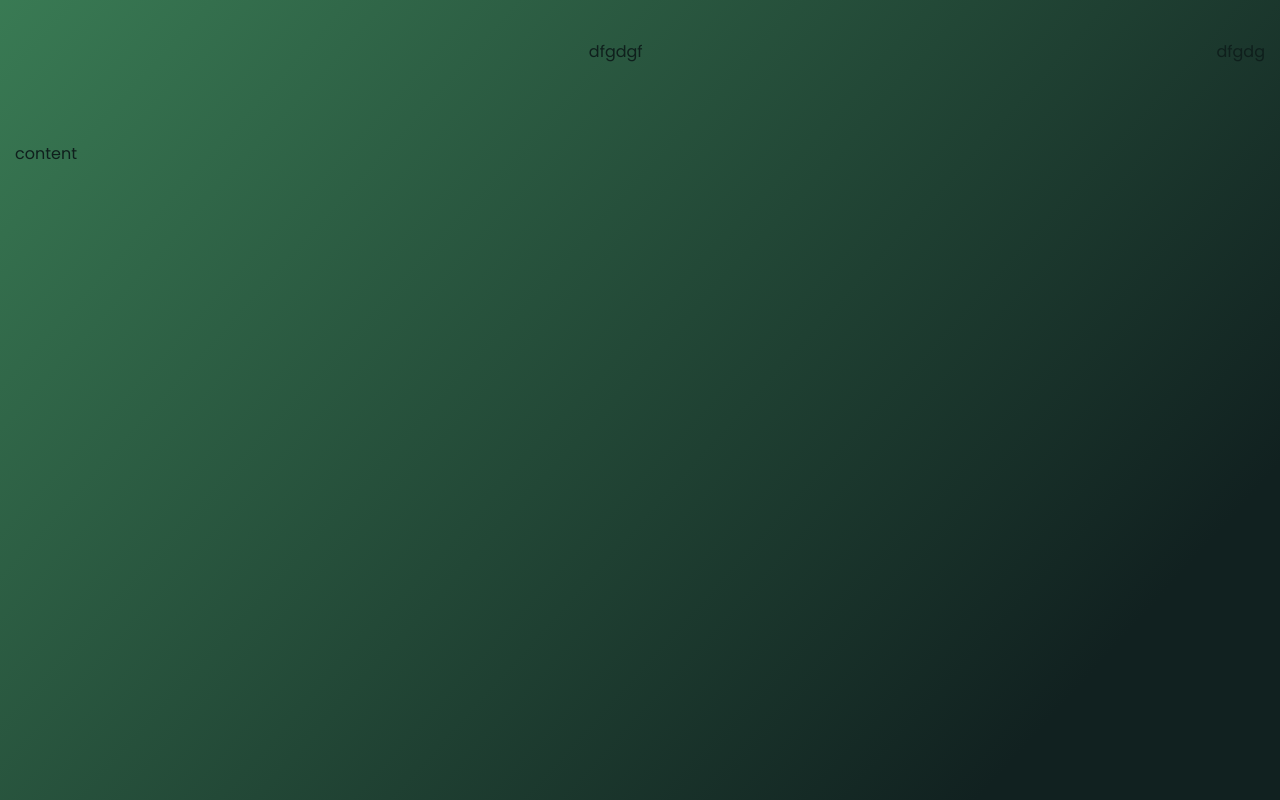
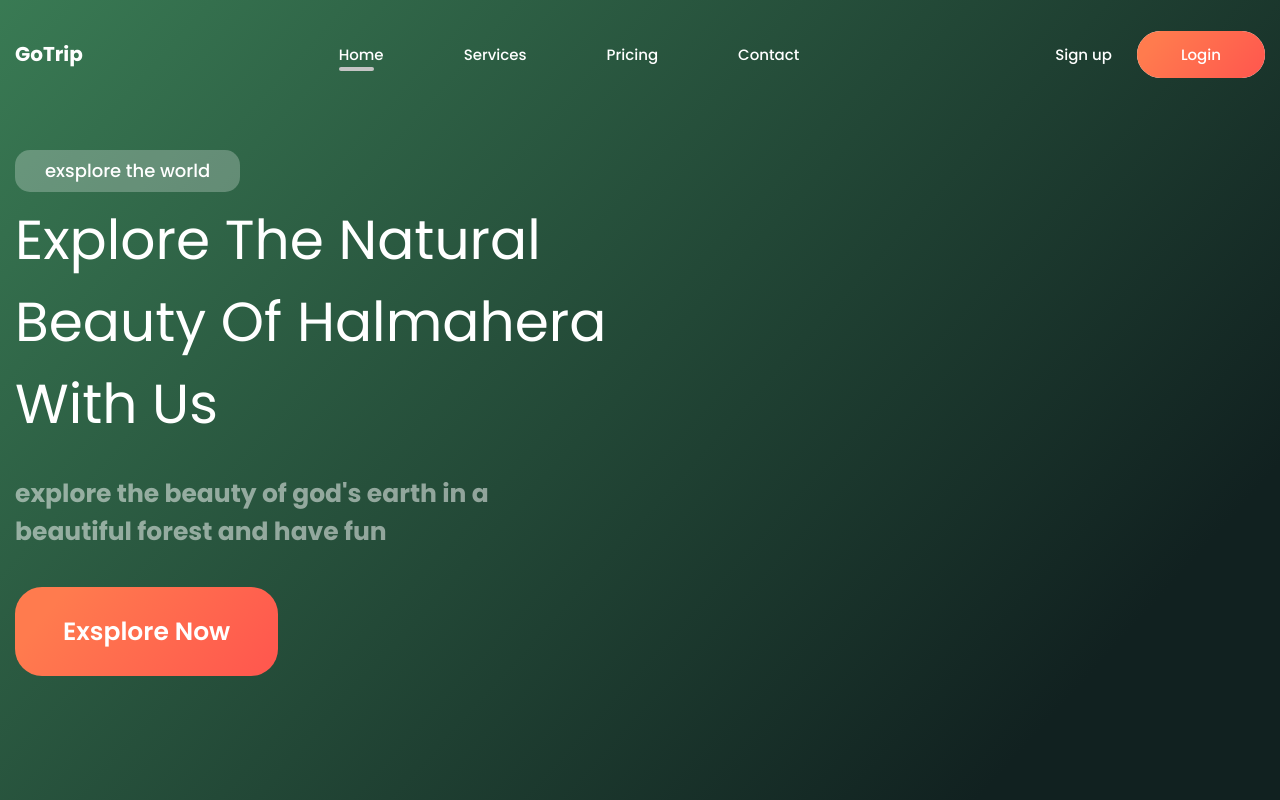
Before and after one commit to telepooz/Trip_landing, a plain HTML site: page index.html in a window 1280 px wide. Shown: the top 800 px of the page. Drawn offline with Linux system fonts and the light colour scheme.

Commit message:
сделано меню шапки и инфо

```diff
--- a/css/style.css
+++ b/css/style.css
@@ -34,6 +34,7 @@ body{
     position: relative;
     padding-top: 44px;
     min-height: 940px;
+    color: #fff;
     background: linear-gradient(132.05deg, #428E5F -17.38%, #112120 78.4%), #204434;
 }
 
@@ -61,13 +62,121 @@ body{
 .nav {
     display: flex;
     justify-content: space-between;
+    align-items: center;
     column-gap: 80px;
 }
-.nav__logo {
+
+.nav__list {
+    display: flex;
+    column-gap: 80px;
+    font-size: 15px;
+    font-weight: 500;
 }
-.nav__list {
+
+.nav__list a{
+    position: relative;
+
 }
+.nav__list a.active::after,
+ .nav__list a:hover::after{
+    left: 0;
+    right: 10px;
+    bottom: -6px;
+    content: '';
+    display: block;
+    position: absolute;
+
+    height: 4px;
+    background-color: #C4C4C4;
+    border-radius: 100px;
+
+}
+
+
+
 .nav__login {
+    display: flex;
+    column-gap: 25px;
+    font-size: 15px;
+    font-weight: 500;
+}
+
+.btn{
+    font-size: 15px;
+    font-weight: 500;
+    padding: 13px 44px;
+    background: linear-gradient(129.54deg, #FF7B4E 15.57%, #FF584E 95.03%), #FFFFFF;
+    border-radius: 100px;
+
+}
+
+.btn:hover{
+    color:rgb(102, 102, 50) ;
+    transition: all 0.3s;
+}
+
+.btn:active{
+    position: relative;
+    top: 3px;
+}
+
+
+
+
+.logo{
+    font-size: 20px;
+    color: #fff;
+    font-weight: 700;
+
+}
+
+
+
+
+.header__content {
+
+}
+.header__bage {
+    margin-bottom: 7px;
+    display: inline-block;
+    font-size: 18px;
+    font-weight: 500;
+    background: rgba(255, 255, 255, 0.25);
+    border-radius: 15px;
+    padding: 12px 30px;
+
+}
+.header__title {
+    margin-bottom: 30px;
+    font-weight: 400;
+    font-size: 55px;
+    line-height: 82px;
+}
+.header__text {
+    margin-bottom: 68px;
+    font-weight: 700;
+    font-size: 25px;
+    line-height: 38px;
+    opacity: 0.5
+
+}
+.header__btn {
+    font-weight: 600;
+    font-size: 25px;
+
+    padding: 27px 48px;
+    background: linear-gradient(129.54deg, #FF7B4E 15.57%, #FF584E 95.03%);
+    border-radius: 27px;
+}
+
+.header__btn:hover{
+    color:rgb(102, 102, 50) ;
+    transition: all 0.3s;
+}
+
+.header__btn:active{
+    position: relative;
+    top: 3px;
 }
 
 /* header end---------------------------------------------------------------------------------- */
--- a/index.html
+++ b/index.html
@@ -15,15 +15,28 @@
                 <nav class="nav">
                     <div class="nav__logo">
                         <h2 class="logo">
-                            <a href="#!"></a>
+                            <a href="#!">GoTrip</a>
                         </h2>
                     </div>
-                    <div class="nav__list">dfgdgf</div>
-                    <div class="nav__login">dfgdg</div>
+                    <ul class="nav__list">
+                        <li><a href="#!" class="active">Home</a></li>
+                        <li><a href="#!">Services</a></li>
+                        <li><a href="#!">Pricing</a></li>
+                        <li><a href="#!">Contact</a></li>
+                    </ul>
+                    <ul class="nav__login">
+                        <li><a href="#!">Sign up</a></li>
+                        <li><a href="#!" class="btn">Login</a></li>
+                    </ul>
                 </nav>
             </div>
             <div class="header__content">
-                content
+                <div class="header__bage">exsplore the world</div>
+                <h1 class="header__title">Explore The Natural Beauty Of Halmahera With Us</h1>
+                <div class="header__text">
+                    <p>explore the beauty of god's earth in a beautiful forest and have fun</p>
+                </div>
+                <a href="#!" class="header__btn">Exsplore Now</a>
             </div>
         </div>
     </header>
```
Also changed, not shown: 1 other file.
